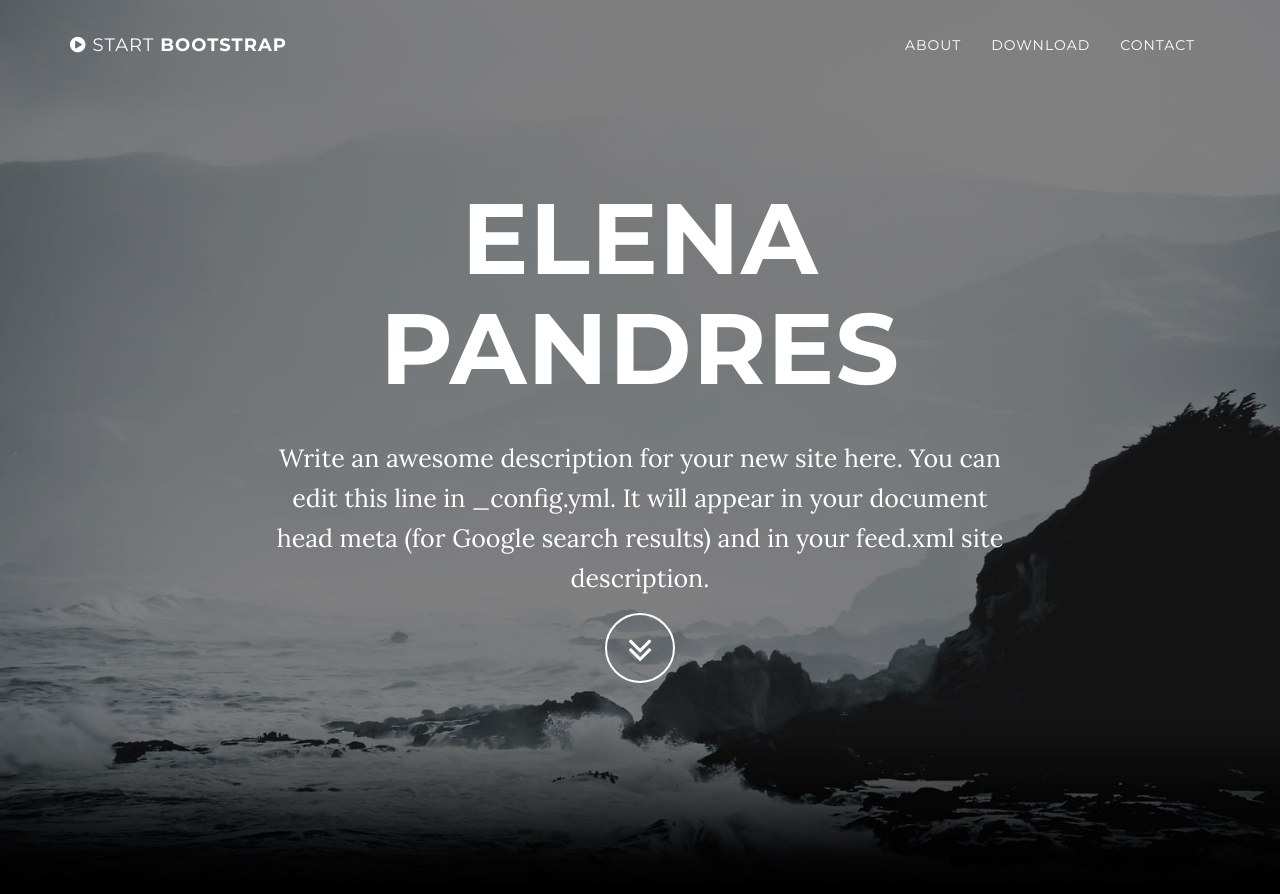
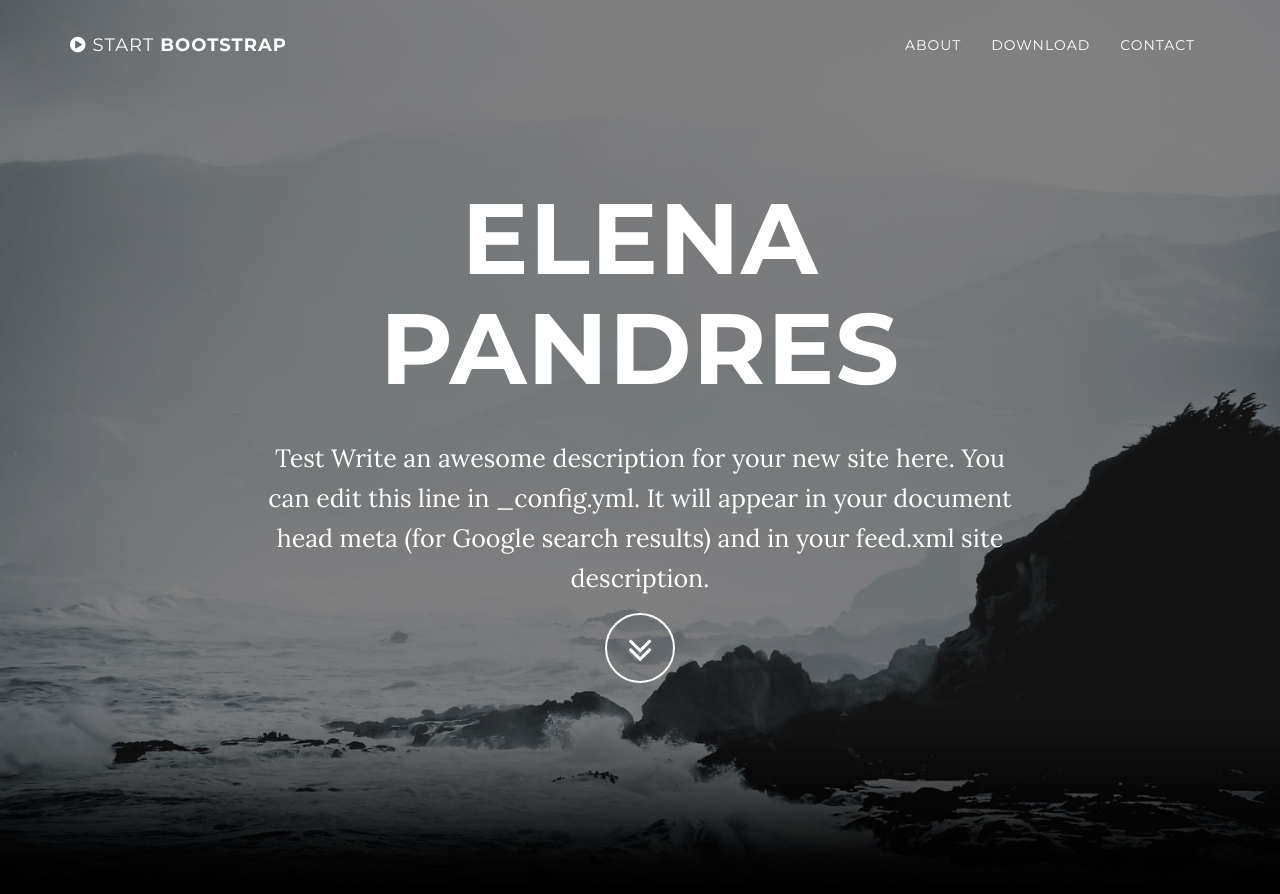
Before and after one commit to epandres/epandres.github.io, a Jekyll site: the page built from index.html, in a window 1280 px wide and 900 px high. Shown: the top 894 px of the window. Built offline with Jekyll 4.4.1, drawn with Linux system fonts in a browser that asks for light colours.

Commit message:
change text

```diff
--- a/_config.yml
+++ b/_config.yml
@@ -2,7 +2,7 @@
 title: Elena Pandres
 email: your-email@domain.com
 url: https://example.github.io
-description: "Write an awesome description for your new site here. You can edit this line in _config.yml. It will appear in your document head meta (for Google search results) and in your feed.xml site description."
+description: "Test Write an awesome description for your new site here. You can edit this line in _config.yml. It will appear in your document head meta (for Google search results) and in your feed.xml site description."
 
 # Color settings (hex-codes without the leading hash-tag)
 color:
```
